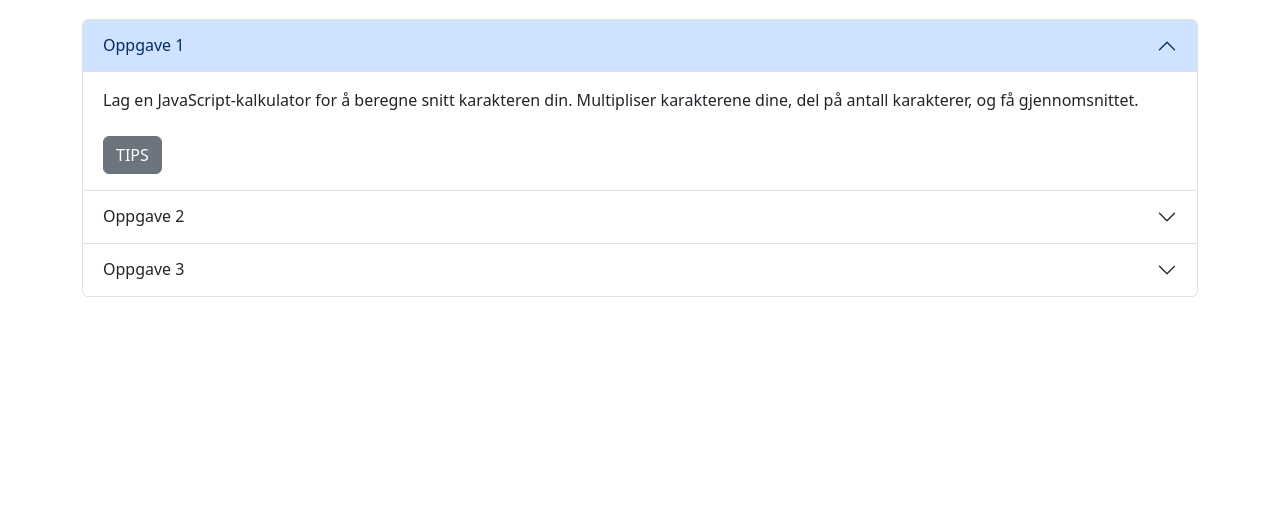
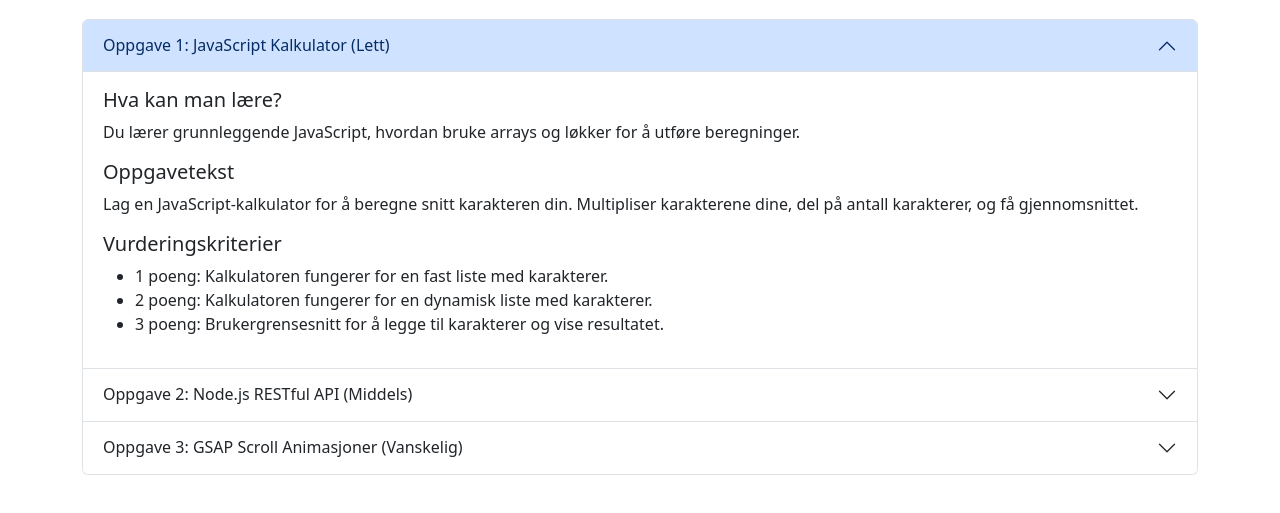
Before and after one commit to simontijanic/oppgaver-megatron-statisk-nettsted, a plain HTML site: page index.html in a window 1280 px wide. Shown: the part 101-614 px from the top of the page. Drawn offline with nearby package versions, Linux system fonts and the light colour scheme.

Commit message:
endringer geir oppgaver

```diff
--- a/index.html
+++ b/index.html
@@ -4,7 +4,7 @@
     <meta charset="UTF-8">
     <meta name="viewport" content="width=device-width, initial-scale=1.0">
     <title>Oppgaver Megatron</title>
-    <!-- Legg til Bootstrap CSS -->
+
     <link href="https://cdn.jsdelivr.net/npm/bootstrap@5.3.0-alpha3/dist/css/bootstrap.min.css" rel="stylesheet">
     <script src="https://cdn.jsdelivr.net/npm/bootstrap@5.3.0-alpha3/dist/js/bootstrap.bundle.min.js"></script>
 </head>
@@ -12,63 +12,72 @@
     <div class="container mt-5">
         <h1 class="text-center mb-4">Oppgaver Megatron</h1>
         <div class="accordion" id="assignmentsAccordion">
+
+
             <div class="accordion-item">
                 <h2 class="accordion-header" id="headingOne">
                     <button class="accordion-button" type="button" data-bs-toggle="collapse" data-bs-target="#collapseOne" aria-expanded="true" aria-controls="collapseOne">
-                        Oppgave 1
+                        Oppgave 1: JavaScript Kalkulator (Lett)
                     </button>
                 </h2>
                 <div id="collapseOne" class="accordion-collapse collapse show" aria-labelledby="headingOne" data-bs-parent="#assignmentsAccordion">
                     <div class="accordion-body">
+                        <h5>Hva kan man lære?</h5>
+                        <p>Du lærer grunnleggende JavaScript, hvordan bruke arrays og løkker for å utføre beregninger.</p>
+                        <h5>Oppgavetekst</h5>
                         <p>Lag en JavaScript-kalkulator for å beregne snitt karakteren din. Multipliser karakterene dine, del på antall karakterer, og få gjennomsnittet.</p>
-                        <button class="btn btn-secondary mt-2" type="button" data-bs-toggle="collapse" data-bs-target="#tipsOne" aria-expanded="false" aria-controls="tipsOne">
-                            TIPS
-                        </button>
-                        <div class="collapse mt-2" id="tipsOne">
-                            <div class="card card-body">
-                                Bruk en array for å lagre karakterene og en løkke for å beregne summen.
-                            </div>
-                        </div>
+                        <h5>Vurderingskriterier</h5>
+                        <ul>
+                            <li>1 poeng: Kalkulatoren fungerer for en fast liste med karakterer.</li>
+                            <li>2 poeng: Kalkulatoren fungerer for en dynamisk liste med karakterer.</li>
+                            <li>3 poeng: Brukergrensesnitt for å legge til karakterer og vise resultatet.</li>
+                        </ul>
                     </div>
                 </div>
             </div>
+
+
             <div class="accordion-item">
                 <h2 class="accordion-header" id="headingTwo">
                     <button class="accordion-button collapsed" type="button" data-bs-toggle="collapse" data-bs-target="#collapseTwo" aria-expanded="false" aria-controls="collapseTwo">
-                        Oppgave 2
+                        Oppgave 2: Node.js RESTful API (Middels)
                     </button>
                 </h2>
                 <div id="collapseTwo" class="accordion-collapse collapse" aria-labelledby="headingTwo" data-bs-parent="#assignmentsAccordion">
                     <div class="accordion-body">
+                        <h5>Hva kan man lære?</h5>
+                        <p>Du lærer hvordan sette opp en Node.js-server, lage API-endepunkter og teste dem med Postman.</p>
+                        <h5>Oppgavetekst</h5>
                         <p>Lag et Node.js RESTful API som tar imot en liste med karakterer og returnerer gjennomsnittet. Gjerne bruk deler av oppgave 1 for oppgaven.</p>
-                        <button class="btn btn-secondary mt-2" type="button" data-bs-toggle="collapse" data-bs-target="#tipsTwo" aria-expanded="false" aria-controls="tipsTwo">
-                            TIPS
-                        </button>
-                        <div class="collapse mt-2" id="tipsTwo">
-                            <div class="card card-body">
-                                Bruk Express.js for å sette opp API-et og test det med Postman.
-                            </div>
-                        </div>
+                        <h5>Vurderingskriterier</h5>
+                        <ul>
+                            <li>1 poeng: API-et kan motta en fast liste med karakterer og returnere gjennomsnittet.</li>
+                            <li>2 poeng: API-et kan motta en dynamisk liste med karakterer via POST-forespørsel.</li>
+                            <li>3 poeng: API-et har validering for å sikre at kun gyldige data behandles.</li>
+                        </ul>
                     </div>
                 </div>
             </div>
+
+
             <div class="accordion-item">
                 <h2 class="accordion-header" id="headingThree">
                     <button class="accordion-button collapsed" type="button" data-bs-toggle="collapse" data-bs-target="#collapseThree" aria-expanded="false" aria-controls="collapseThree">
-                        Oppgave 3
+                        Oppgave 3: GSAP Scroll Animasjoner (Vanskelig)
                     </button>
                 </h2>
                 <div id="collapseThree" class="accordion-collapse collapse" aria-labelledby="headingThree" data-bs-parent="#assignmentsAccordion">
                     <div class="accordion-body">
+                        <h5>Hva kan man lære?</h5>
+                        <p>Du lærer hvordan man bruker frameworks som GSAP. Du lærer hvordan man bruker GSAP for avanserte animasjoner og ScrollTrigger-pluginen for å lage interaktive scroll-effekter.</p>
+                        <h5>Oppgavetekst</h5>
                         <p>Sett opp et prosjekt som bruker GSAP (GreenSock Animation Platform) for å lage scroll-animasjoner. Inkluder instruksjoner for å installere GSAP og implementere en enkel scroll-animasjon.</p>
-                        <button class="btn btn-secondary mt-2" type="button" data-bs-toggle="collapse" data-bs-target="#tipsThree" aria-expanded="false" aria-controls="tipsThree">
-                            TIPS
-                        </button>
-                        <div class="collapse mt-2" id="tipsThree">
-                            <div class="card card-body">
-                                Start med å installere GSAP via npm og bruk ScrollTrigger-pluginen for å lage animasjoner.
-                            </div>
-                        </div>
+                        <h5>Vurderingskriterier</h5>
+                        <ul>
+                            <li>1 poeng: En enkel animasjon er implementert med GSAP.</li>
+                            <li>2 poeng: ScrollTrigger-pluginen brukes for å lage en scroll-basert animasjon.</li>
+                            <li>3 poeng: Flere elementer har unike animasjoner som aktiveres ved scrolling.</li>
+                        </ul>
                     </div>
                 </div>
             </div>
```
